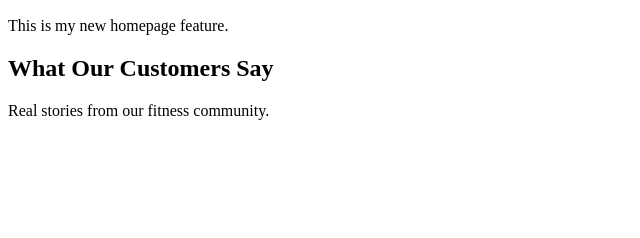
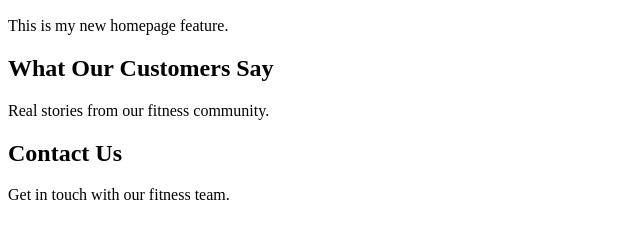
Before and after one commit to adenijiadedolapo9-dot/git-rebase-practice, a plain HTML site: page index.html in a window 1280 px wide. Shown: the part 110-348 px from the top of the page, without its empty margins (0-640 px from the left). Drawn offline with Linux system fonts and the light colour scheme.

Commit message:
Add contact section

```diff
--- a/index.html
+++ b/index.html
@@ -13,5 +13,10 @@
       <h2>What Our Customers Say</h2>
       <p>Real stories from our fitness community.</p>
     </section>
+
+    <section>
+      <h2>Contact Us</h2>
+      <p>Get in touch with our fitness team.</p>
+    </section>
   </body>
 </html>
```
